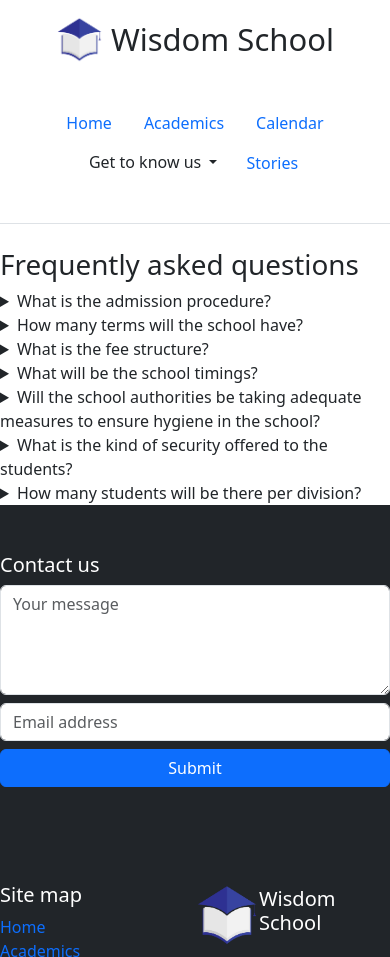
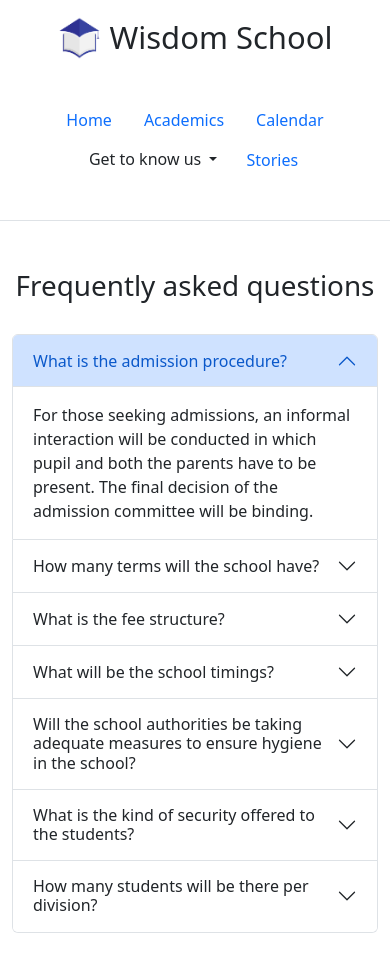
Before and after one commit to sami-bre/UGR-0848-13, a plain HTML site: page src/faq.html in a window 390 px wide. Shown: the top 957 px of the page. Drawn offline with Linux system fonts and the light colour scheme.

Commit message:
finished working on the faq page

```diff
--- a/src/faq.html
+++ b/src/faq.html
@@ -15,7 +15,7 @@
     <title>Wisdom School</title>
   </head>
   <body>
-    <header class="d-flex flex-wrap justify-content-center py-3 mb-4 border-bottom">
+    <header class="d-flex flex-wrap justify-content-center py-3 mb-4 border-bottom container">
       <a href="/" class="d-flex align-items-center justify-content-center mb-3 mb-md-0 me-md-auto text-dark text-decoration-none">
         <img class="bi me-2 main-logo" src="images/logo.png" alt="a book sitting on a cylindar as the logo of the website" />
         <span class="display-5">Wisdom School</span>
@@ -40,70 +40,103 @@
         <li class="nav-item"><a href="stories.html" class="nav-link">Stories</a></li>
       </ul>
     </header>
-    <main>
+    <main class="container">
       <div class="space"></div>
-      <h1 class="section__title">Frequently asked questions</h1>
-      <div class="space"></div>
-      <div class="faq_set">
-        <details class="faq">
-          <summary class="question">What is the admission procedure?</summary>
-          <p class="answer">
+      <h1 class="text-center py-4">Frequently asked questions</h1>
+
+      <div class="accordion" id="accordionExample">
+        <div class="accordion-item">
+          <h2 class="accordion-header" id="headingOne">
+            <button class="accordion-button" type="button" data-bs-toggle="collapse" data-bs-target="#collapseOne" aria-expanded="true" aria-controls="collapseOne">
+              What is the admission procedure?
+            </button>
+          </h2>
+          <div id="collapseOne" class="accordion-collapse collapse show" aria-labelledby="headingOne" data-bs-parent="#accordionExample">
+            <div class="accordion-body">
               For those seeking admissions, an informal interaction will be
             conducted in which pupil and both the parents have to be present.
             The final decision of the admission committee will be binding.
-          </p>
-        </details>
-        <details class="faq">
-          <summary class="question">
+            </div>
+          </div>
+        </div>
+        <div class="accordion-item">
+          <h2 class="accordion-header" id="headingTwo">
+            <button class="accordion-button collapsed" type="button" data-bs-toggle="collapse" data-bs-target="#collapseTwo" aria-expanded="false" aria-controls="collapseTwo">
               How many terms will the school have?
-          </summary>
-          <p class="answer">
+            </button>
+          </h2>
+          <div id="collapseTwo" class="accordion-collapse collapse" aria-labelledby="headingTwo" data-bs-parent="#accordionExample">
+            <div class="accordion-body">
               We will be having two semesters per a school year.
-          </p>
-        </details>
-        <details class="faq">
-          <summary class="question">What is the fee structure?</summary>
-          <p class="answer">Please call the school for fee details.</p>
-        </details>
-        <details class="faq">
-          <summary class="question">What will be the school timings?</summary>
-          <p class="answer">
+            </div>
+          </div>
+        </div>
+        <div class="accordion-item">
+          <h2 class="accordion-header" id="headingThree">
+            <button class="accordion-button collapsed" type="button" data-bs-toggle="collapse" data-bs-target="#collapseThree" aria-expanded="false" aria-controls="collapseThree">
+              What is the fee structure?
+            </button>
+          </h2>
+          <div id="collapseThree" class="accordion-collapse collapse" aria-labelledby="headingThree" data-bs-parent="#accordionExample">
+            <div class="accordion-body">
+              Please call the school for fee details.
+            </div>
+          </div>
+        </div>
+        <div class="accordion-item">
+          <h2 class="accordion-header" id="headingFour">
+            <button class="accordion-button collapsed" type="button" data-bs-toggle="collapse" data-bs-target="#collapseFour" aria-expanded="false" aria-controls="collapseThree">
+              What will be the school timings?
+            </button>
+          </h2>
+          <div id="collapseFour" class="accordion-collapse collapse" aria-labelledby="headingFour" data-bs-parent="#accordionExample">
+            <div class="accordion-body">
               School timings are: <time datetime="7:15">7:15 am</time> to
             <time datetime="13:30">1:30 pm</time>.
-          </p>
-        </details>
-        <details class="faq">
-          <summary class="question">
-            Will the school authorities be taking adequate measures to ensure
-            hygiene in the school?
-          </summary>
-          <p class="answer">
-            Wisdom maintains a high standard of cleanliness and hygiene. There
-            are regular checks and monitoring by the school administration as
-            well as the principal of the school.
-          </p>
-        </details>
-        <details class="faq">
-          <summary class="question">
+            </div>
+          </div>
+        </div>
+        <div class="accordion-item">
+          <h2 class="accordion-header" id="headingFive">
+            <button class="accordion-button collapsed" type="button" data-bs-toggle="collapse" data-bs-target="#collapseFive" aria-expanded="false" aria-controls="collapseThree">
+              Will the school authorities be taking adequate measures to ensure hygiene in the school?
+            </button>
+          </h2>
+          <div id="collapseFive" class="accordion-collapse collapse" aria-labelledby="headingFive" data-bs-parent="#accordionExample">
+            <div class="accordion-body">
+              Wisdom maintains a high standard of cleanliness and hygiene. There are regular checks and monitoring by the school administration as well as the principal of the school.
+            </div>
+          </div>
+        </div>
+        <div class="accordion-item">
+          <h2 class="accordion-header" id="headingThree">
+            <button class="accordion-button collapsed" type="button" data-bs-toggle="collapse" data-bs-target="#collapseSix" aria-expanded="false" aria-controls="collapseThree">
               What is the kind of security offered to the students?
-          </summary>
-          <p class="answer">
-            The school has installed CCTV in all classrooms. Students are always
-            accompanied by teachers or the class monitors when they are moving
-            from one block to the other.
-          </p>
-        </details>
-        <details class="faq">
-          <summary class="question">
+            </button>
+          </h2>
+          <div id="collapseSix" class="accordion-collapse collapse" aria-labelledby="headingSix" data-bs-parent="#accordionExample">
+            <div class="accordion-body">
+              The school has installed CCTV in all classrooms. Students are always accompanied by teachers or the class monitors when they are moving from one block to the other.
+            </div>
+          </div>
+        </div>
+        <div class="accordion-item">
+          <h2 class="accordion-header" id="headingThree">
+            <button class="accordion-button collapsed" type="button" data-bs-toggle="collapse" data-bs-target="#collapseSeven" aria-expanded="false" aria-controls="collapseThree">
               How many students will be there per division?
-          </summary>
-          <p class="answer">
+            </button>
+          </h2>
+          <div id="collapseSeven" class="accordion-collapse collapse" aria-labelledby="headingSeven" data-bs-parent="#accordionExample">
+            <div class="accordion-body">
               We strive to maintain a ratio of 30 Students in each class.
-          </p>
-        </details>
             </div>
+          </div>
+        </div>
+      </div>
+
+
     </main>
-    <div class="space"></div>
+    <div class="py-5"></div>
     <footer class="pb-0 bg-dark">
       <div class="row d-flex justify-content-around text-white">
         <div class="col-md-3 my-5">
```
Lines whose indentation alone changed are shown as unchanged.
